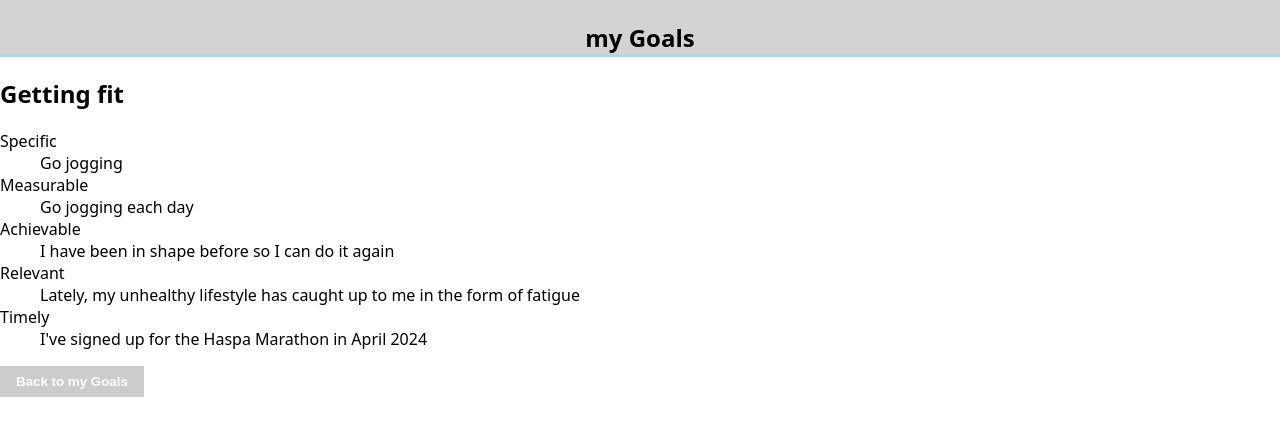
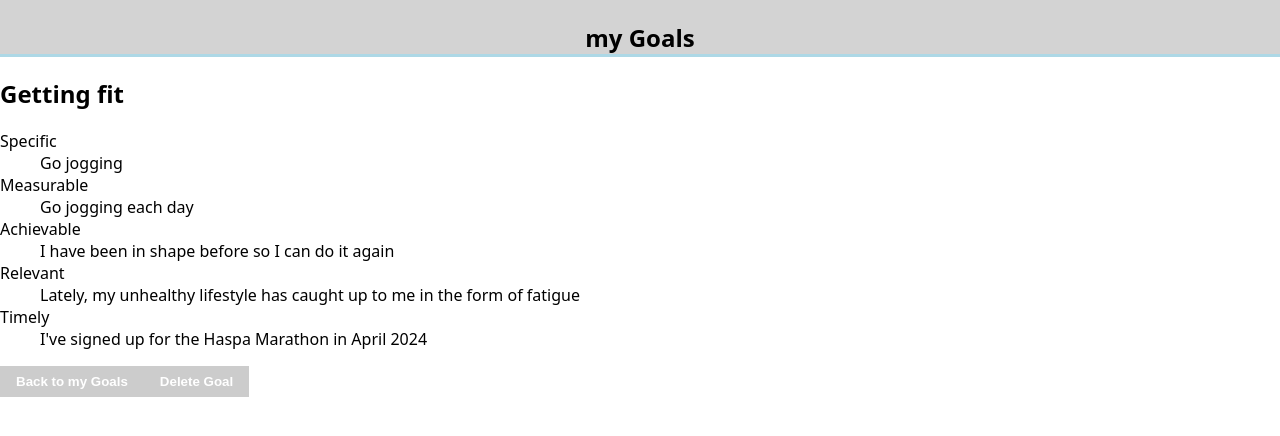
Before and after one commit to CorneliusMoe/Capstone-Cornelius, a Next.js app: page /goal/1 in a window 1280 px wide. Shown: the top 436 px of the page. Built offline with nearby package versions, Linux system fonts and the light colour scheme.

Commit message:
make global state, add function to delete goals from goaldetailcard

```diff
--- a/components/GoalDetailCard/index.js
+++ b/components/GoalDetailCard/index.js
@@ -20,11 +20,16 @@ const StyledButton = styled.button`
   }
 `;
 
-export default function GoalDetailCard({ goal }) {
+export default function GoalDetailCard({ goal, deleteGoal }) {
   const { goalName, specific, measurable, achievable, relevant, timely } = goal;
   const router = useRouter();
 
   function handleGoBack() {
+    router.push("/goallist");
+  }
+
+  function handleDelete() {
+    deleteGoal(goal.id);
     router.push("/goallist");
   }
 
@@ -47,6 +52,7 @@ export default function GoalDetailCard({ goal }) {
         </dl>
       </section>
       <StyledButton onClick={handleGoBack}>Back to my Goals</StyledButton>
+      <StyledButton onClick={handleDelete}>Delete Goal</StyledButton>
     </>
   );
 }
--- a/pages/_app.js
+++ b/pages/_app.js
@@ -1,10 +1,17 @@
 import GlobalStyle from "../styles";
+import { useState } from "react";
+import { goals } from "../lib/data";
 
 export default function App({ Component, pageProps }) {
+  const [allGoals, setGoals] = useState(goals);
+
+  function deleteGoal(id) {
+    setGoals((prevGoals) => prevGoals.filter((goal) => goal.id !== id));
+  }
   return (
     <>
       <GlobalStyle />
-      <Component {...pageProps} />
+      <Component {...pageProps} goals={allGoals} deleteGoal={deleteGoal} />
     </>
   );
 }
--- a/pages/goal/[id].js
+++ b/pages/goal/[id].js
@@ -1,9 +1,8 @@
 import React from "react";
 import { useRouter } from "next/router";
-import { goals } from "@/lib/data";
 import GoalDetailCard from "@/components/GoalDetailCard";
 
-export default function GoalDetailPage() {
+export default function GoalDetailPage({ goals, deleteGoal }) {
   const router = useRouter();
   const { id } = router.query;
 
@@ -13,5 +12,5 @@ export default function GoalDetailPage() {
     return <div>Goal not found.</div>;
   }
 
-  return <GoalDetailCard goal={goal} />;
+  return <GoalDetailCard goal={goal} deleteGoal={deleteGoal} />;
 }
```
Also changed, not shown: pages/goallist/index.js (+11 -3 lines).
